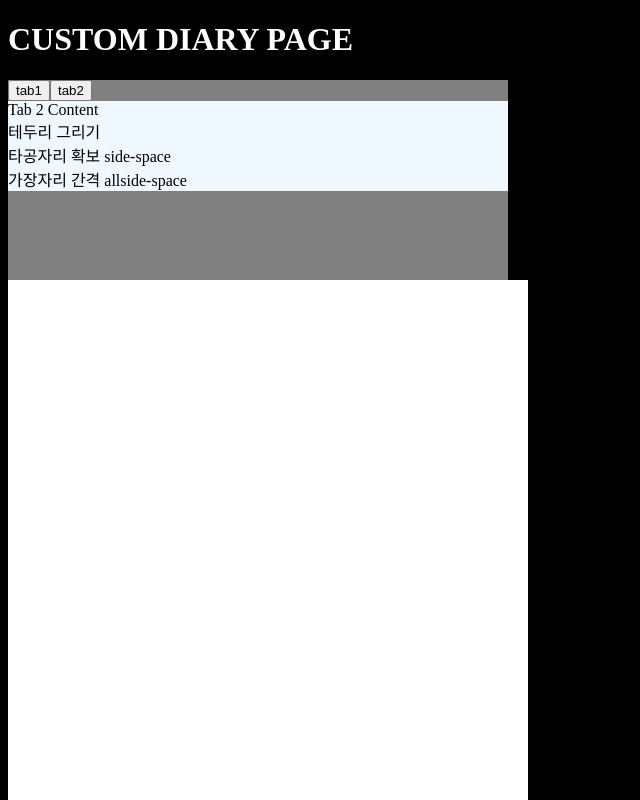
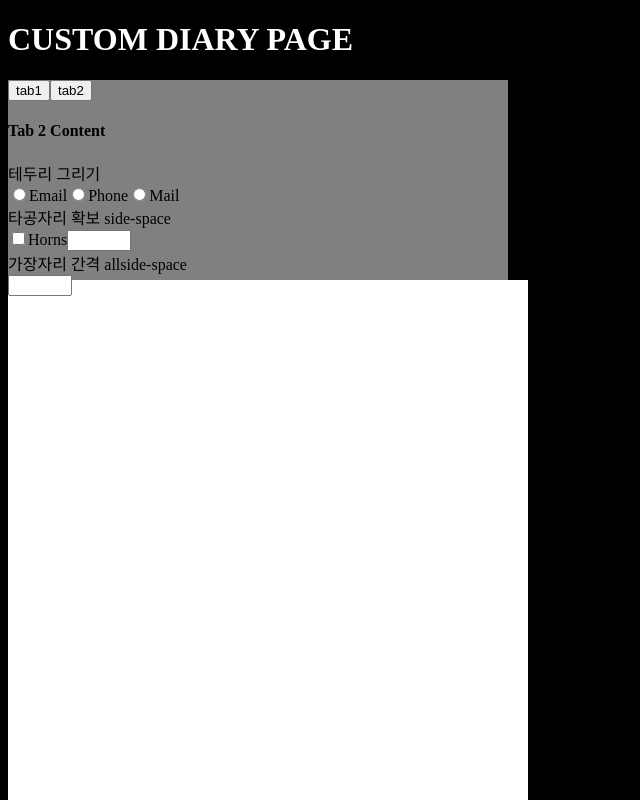
Before and after one commit to gongboo/custom-diary-page, a React (Create React App) app: page / in a window 1280 px wide. Both pictures are taken after a click on the button "tab2". Shown: the top 800 px of the page, without its empty margins (0-640 px from the left). Built offline with nearby package versions, Linux system fonts and the light colour scheme.

Commit message:
block 요소 메뉴
block 요소 임시 메뉴
요소 클릭시 상단에 나타남

```diff
--- a/src/components/componentTab.js
+++ b/src/components/componentTab.js
@@ -105,8 +105,8 @@ function ComponentTab() {
   const [tabState, setTabState] = useState("tab1");
   const tabContent = {
     tab1: (
-      <div className={styles.component_blocks}>
-        Tab 1 Content
+      <div>
+        <h4>Tab 1 Content</h4>
         <ChecklistCreator />
         <DotgridCreator />
         <GridCreator />
@@ -116,11 +116,47 @@ function ComponentTab() {
       </div>
     ),
     tab2: (
-      <div className={styles.component_blocks}>
-        Tab 2 Content
+      <div>
+        <h4>Tab 2 Content</h4>
         <div>테두리 그리기</div>
+        <div>
+          <input
+            type="radio"
+            id="contactChoice1"
+            name="contact"
+            value="email"
+          />
+          <label for="contactChoice1">Email</label>
+
+          <input
+            type="radio"
+            id="contactChoice2"
+            name="contact"
+            value="phone"
+          />
+          <label for="contactChoice2">Phone</label>
+
+          <input type="radio" id="contactChoice3" name="contact" value="mail" />
+          <label for="contactChoice3">Mail</label>
+        </div>
         <div>타공자리 확보 side-space</div>
+        <input type="checkbox" id="horns" name="horns" />
+        <label for="horns">Horns</label>
+        <input
+          type="number"
+          id="tentacles"
+          name="tentacles"
+          min="10"
+          max="100"
+        />
         <div>가장자리 간격 allside-space</div>
+        <input
+          type="number"
+          id="tentacles"
+          name="tentacles"
+          min="10"
+          max="100"
+        />
       </div>
     ),
     // tab3: <div className={styles.component_blocks}>Tab 3 Content</div>,
--- a/src/components/diary-components/boxComponent.js
+++ b/src/components/diary-components/boxComponent.js
@@ -11,16 +11,85 @@ const BoxComponent = () => {
     }),
   }));
 
+  const [height, setHeight] = useState(20);
+  const [colorLightness, setColorLightness] = useState(50);
+  const [colorLineThickness, setColorLineThickness] = useState(50);
+
+  const [isFocused, setIsFocused] = useState(false);
+
+  const increaseHeight = (event) => {
+    event.preventDefault();
+    event.stopPropagation();
+    setHeight((height) => height + 20);
+  };
+
+  const decreaseHeight = (event) => {
+    event.preventDefault();
+    event.stopPropagation();
+    setHeight((height) => height - 20);
+  };
+
+  const increaseColorLightness = (event) => {
+    event.preventDefault();
+    event.stopPropagation();
+    setColorLightness((colorLightness) => colorLightness + 20);
+  };
+
+  const decreaseColorLightness = (event) => {
+    event.preventDefault();
+    event.stopPropagation();
+    setColorLightness((colorLightness) => colorLightness - 20);
+  };
+
+  const handleBlur = () => {
+    // setTimeout을 사용하여 onBlur 이벤트 처리를 약간 지연시킵니다.
+    setTimeout(() => {
+      setIsFocused(false);
+    }, 0);
+  };
+
   return (
-    <div ref={drag} tabIndex="0" className={styles.diaryComponents}>
+    <div>
+      <div style={{ height: "3px" }}></div>
       <div
-        style={{
-          height: "20px",
-          width: "100%",
-          border: "solid",
-          boxSizing: "border-box",
-        }}
-      ></div>
+        ref={drag}
+        tabIndex="0"
+        className={styles.diaryComponents}
+        onFocus={() => setIsFocused(true)}
+        onBlur={() => handleBlur()}
+      >
+        <div
+          style={{
+            position: "relative",
+            height: height,
+            width: "100%",
+            border: "solid hsl(0,0%," + colorLightness + "%)",
+
+            boxSizing: "border-box",
+          }}
+        >
+          {isFocused && (
+            <div
+              style={{
+                position: "absolute",
+                top: "-25px",
+                height: "20px",
+                backgroundColor: "red",
+              }}
+            >
+              <button onMouseDown={increaseHeight}>+</button>
+              높이
+              <button onMouseDown={decreaseHeight}>-</button>
+              <button onMouseDown={increaseColorLightness}>+</button>
+              색깔
+              <button onMouseDown={decreaseColorLightness}>-</button>
+              {/* <button onMouseDown={}>+</button>
+              굵기
+              <button onMouseDown={}>-</button> */}
+            </div>
+          )}
+        </div>
+      </div>
     </div>
   );
 };
--- a/src/components/diary-components/textComponent.js
+++ b/src/components/diary-components/textComponent.js
@@ -11,10 +11,6 @@ const TextComponent = () => {
     }),
   }));
 
-  const onClick = () => {
-    //border를 만든다
-  };
-
   return (
     <div
       ref={drag}
@@ -27,7 +23,12 @@ const TextComponent = () => {
       <input
         type="text"
         placeholder="click and insert text"
-        style={{ border: "none", width: "100%" }}
+        style={{
+          border: "none",
+          width: "100%",
+          border: "none",
+          outline: "none",
+        }}
       />
     </div>
   );
--- a/src/styles/componentBlocks.module.css
+++ b/src/styles/componentBlocks.module.css
@@ -1,4 +1,8 @@
 .component_blocks {
+  float: left;
+  margin: 10px;
+  border: solid;
+  padding: 10px;
   background-color: aliceblue;
 }
 
--- a/src/styles/diaryComponent.module.css
+++ b/src/styles/diaryComponent.module.css
@@ -1,4 +1,4 @@
-.diaryComponents:focus {
+.diaryComponents:focus-within {
   box-sizing: border-box;
   border: 2px solid rgb(111, 0, 255);
 }
```
